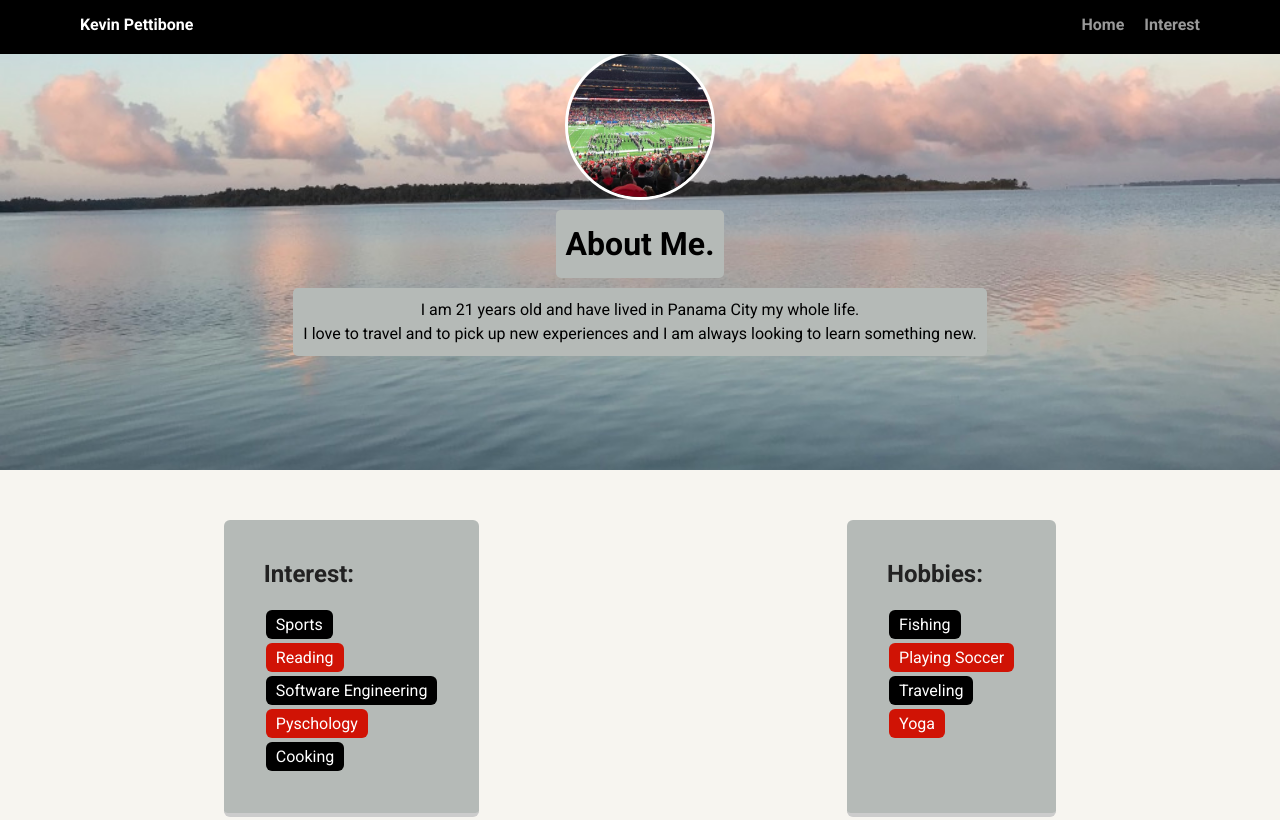
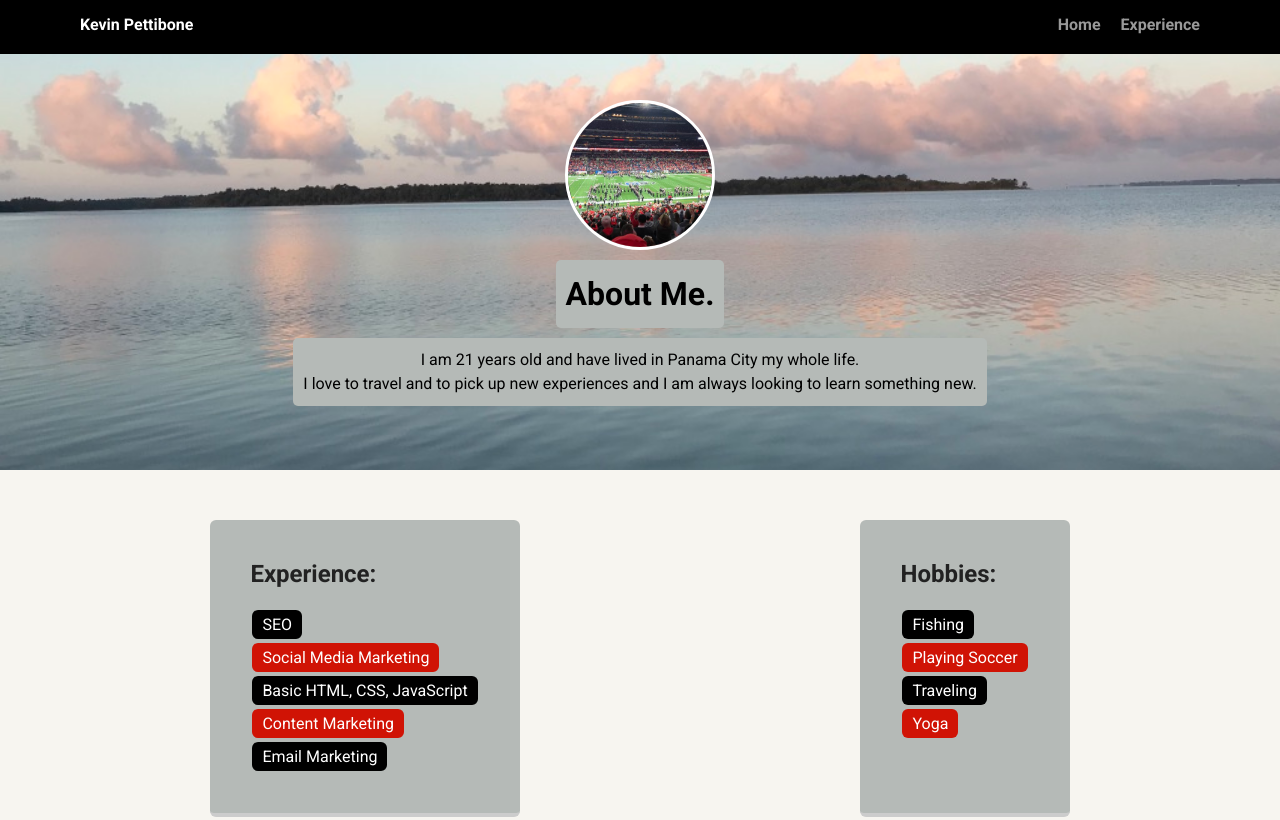
Before and after one commit to Kevinpettibone/Techdegree-Project-1, a plain HTML site: page portfolio_update_v1/experience.html in a window 1280 px wide. Shown: the top 820 px of the page. Drawn offline with Linux system fonts and the light colour scheme; a web font is replaced by a local one.

Commit message:
Added Padding to header element and changed content as well as links

```diff
--- a/portfolio_update_v1/interest.html
+++ b/portfolio_update_v1/experience.html
@@ -10,7 +10,7 @@
         <ul class="nav">
           <li class="name">Kevin Pettibone</li>
           <li><a href="index.html">Home</a></li>
-          <li><a href="interest.html">Interest</a></li>
+          <li><a href="interest.html">Experience</a></li>
         </ul>
     </div>
     <header class="main-header">
@@ -23,13 +23,13 @@
 
     <main class="flex">
       <div class="card">
-        <h2><strong>Interest:</strong></h2>
+        <h2><strong>Experience:</strong></h2>
         <ul class="skills">
-          <li> Sports </li>
-          <li> Reading </li>
-          <li> Software Engineering </li>
-          <li> Pyschology </li>
-          <li> Cooking </li>
+          <li> SEO </li>
+          <li> Social Media Marketing </li>
+          <li> Basic HTML, CSS, JavaScript </li>
+          <li> Content Marketing </li>
+          <li> Email Marketing </li>
         </ul>
       </div>
 
--- a/portfolio_update_v1/styles.css
+++ b/portfolio_update_v1/styles.css
@@ -70,7 +70,7 @@ header {
   background-repeat: no-repeat;
   text-align:center;
   margin:auto;
-  padding:0;
+  padding-top:50px;
 
 }
 header {
@@ -213,4 +213,4 @@ footer ul li {
     font-size: 1.3em;
     max-width: 1200px;
     margin: 40px;
-  };
+}
```
Also changed, not shown: portfolio_update_v1/index.html (+2 -2 lines).
